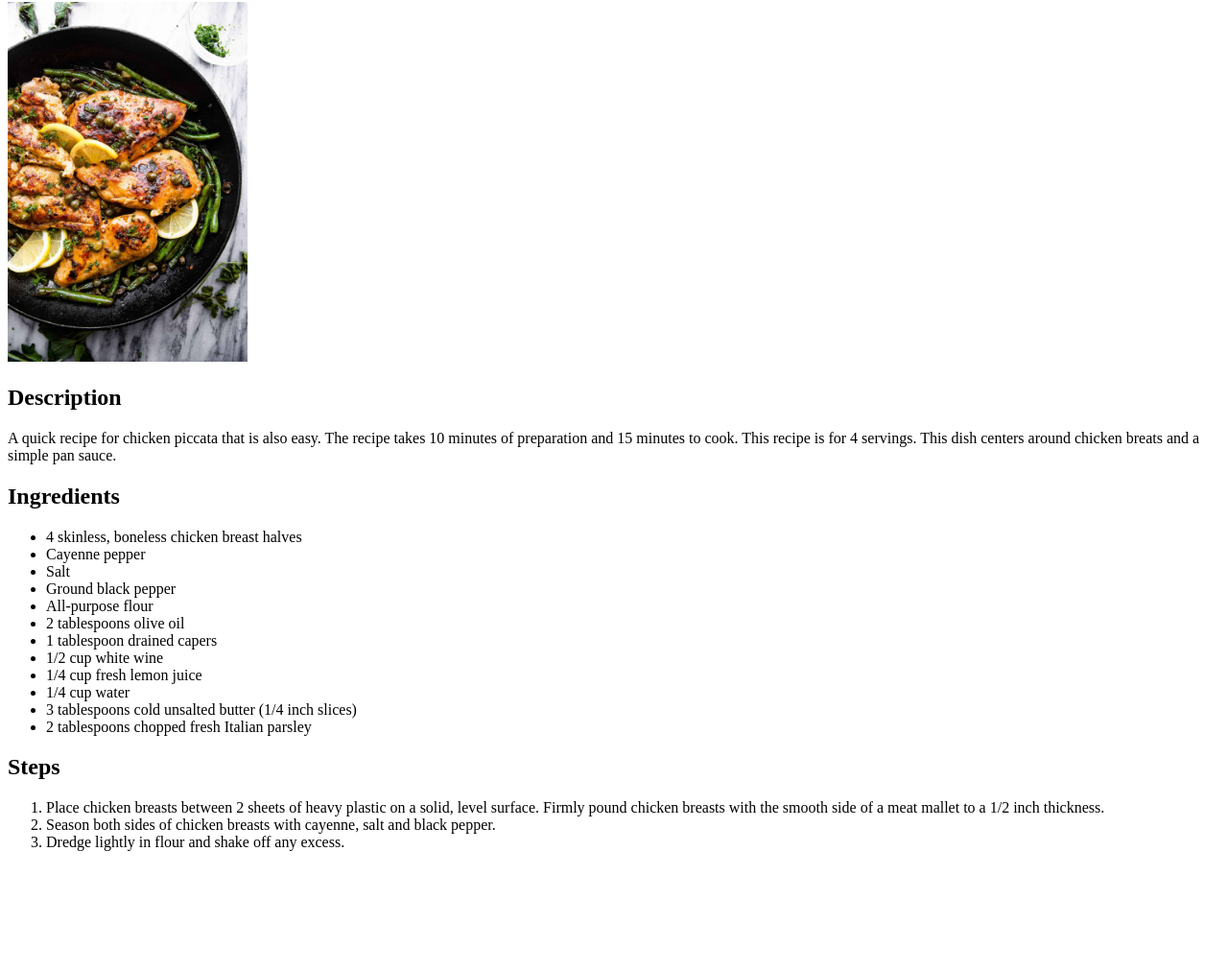
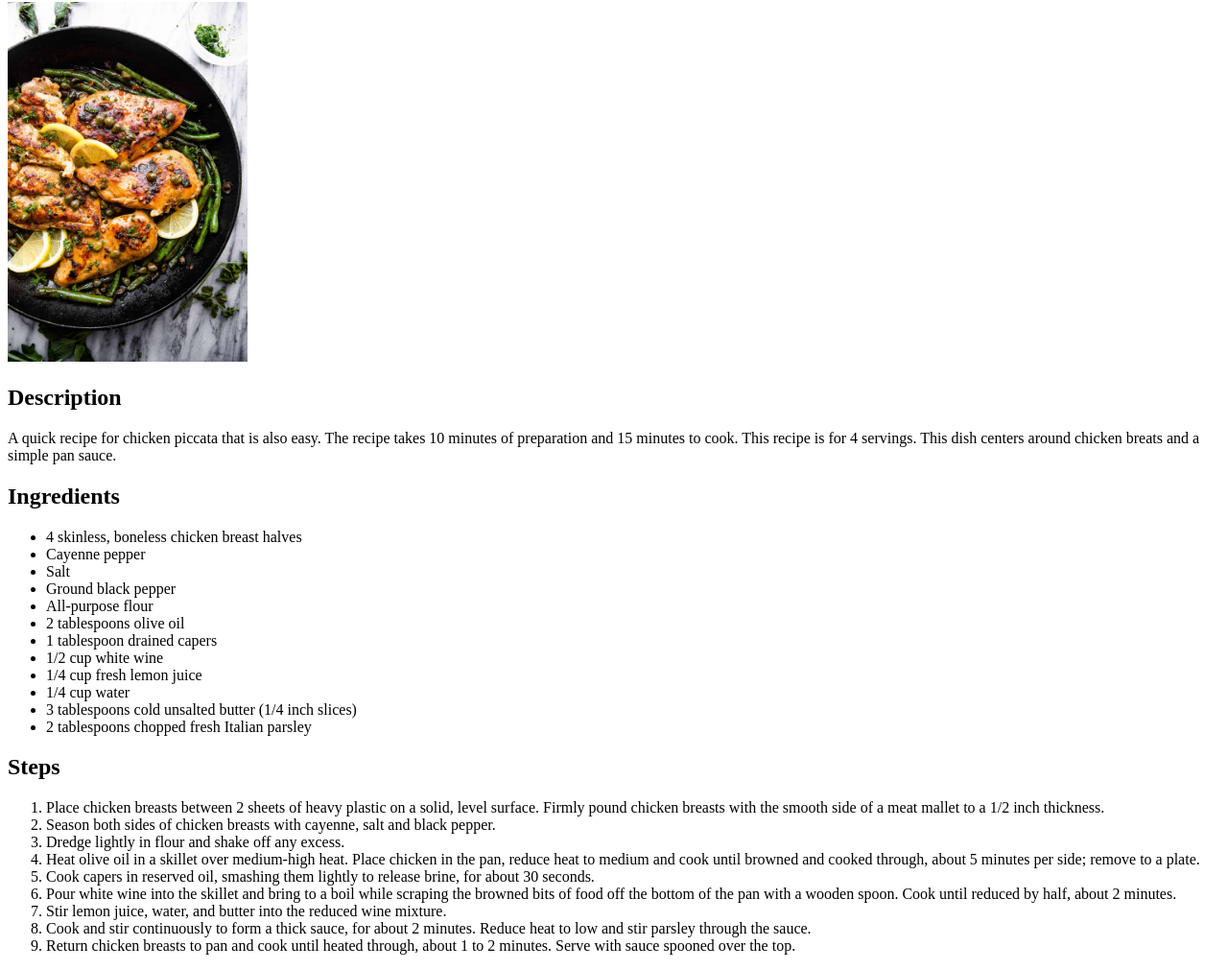
Before and after one commit to chalice-b/odin-recipes, a plain HTML site: page recipes/chicken.html in a window 1280 px wide. Shown: the part 78-1089 px from the top of the page at 96% size. Before the commit the page ends 981 px from the top, so only its background shows below. Drawn offline with Linux system fonts and the light colour scheme.

Commit message:
Add steps for the chicken dish recipe

```diff
--- a/recipes/chicken.html
+++ b/recipes/chicken.html
@@ -40,7 +40,25 @@
             </li>
             <li>Season both sides of chicken breasts with cayenne, salt and black pepper.</li>
             <li>Dredge lightly in flour and shake off any excess.</li>
+            <li>Heat olive oil in a skillet over medium-high heat. Place chicken in the pan,
+                reduce heat to medium and cook until browned and cooked through, about 5 minutes
+                per side; remove to a plate.
+            </li>
+            <li>Cook capers in reserved oil, smashing them lightly to release brine, for about
+                30 seconds.
+            </li>
+            <li>Pour white wine into the skillet and bring to a boil while scraping the browned
+                bits of food off the bottom of the pan with a wooden spoon. Cook until reduced by
+                half, about 2 minutes.
+            </li>
+            <li>Stir lemon juice, water, and butter into the reduced wine mixture.</li>
+            <li>Cook and stir continuously to form a thick sauce, for about 2 minutes.
+                Reduce heat to low and stir parsley through the sauce.
+            </li>
+            <li>Return chicken breasts to pan and cook until heated through, about 1 to 2
+                minutes. Serve with sauce spooned over the top.
+            </li>
+        </ol>
 
-        </ol>
     </body>
 </html>
```
